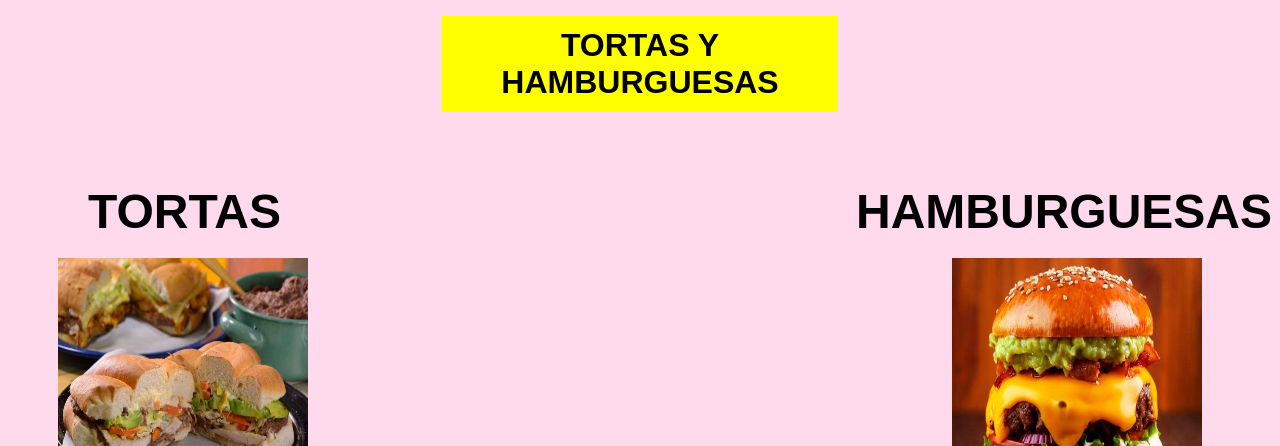
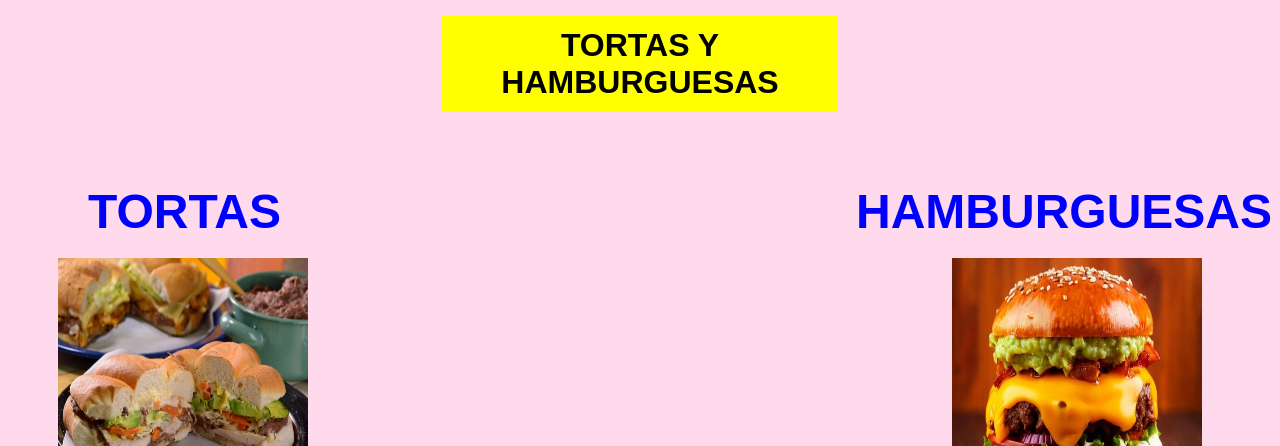
Before and after one commit to soledadcorteslopezz/FOODFAST, a plain HTML site: page index.html in a window 1280 px wide. Shown: the part 354-800 px from the top of the page. Drawn offline with Linux system fonts and the light colour scheme.

Commit message:
Update index.html

```diff
--- a/index.html
+++ b/index.html
@@ -14,7 +14,7 @@
 <table width=400 height=100>
 <tr>
 <td bgcolor=yellow>
-<font face=arial size=6>
+<font face=arial size=6 color=black>
 <strong><center>TORTAS Y HAMBURGUESAS</center><strong>
 </font>
 </td>
@@ -25,12 +25,12 @@
 <br>
 <br>
 <P style=float:left>
-<font face=arial size=7 color=black>
+<font face=arial size=7 color=blue>
 <strong>             &nbsp;  &nbsp;  &nbsp;        TORTAS<strong>
 </font>
 </p>
 <P style=float:right>
-<font face=arial size=7 color=black>
+<font face=arial size=7 color=blue>
 <strong>HAMBURGUESAS<strong>
 </font>
 </p>
```
